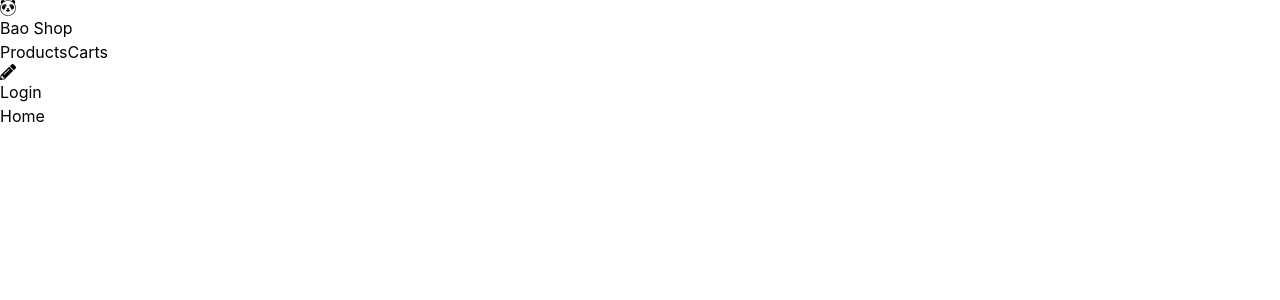
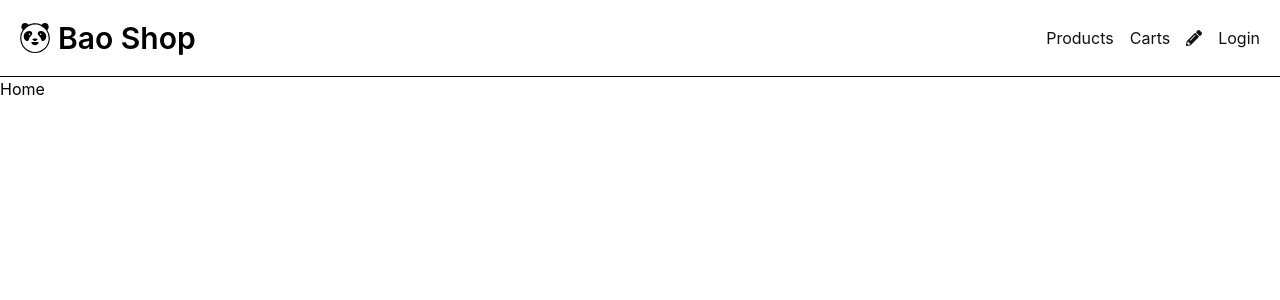
Before and after one commit to Stilllee/baoshop, a React (Create React App) app: page / in a window 1280 px wide. Shown: the top 300 px of the page. Built offline with nearby package versions, Linux system fonts and the light colour scheme.

Commit message:
💄 헤더 스타일링

```diff
--- a/src/components/Navbar.jsx
+++ b/src/components/Navbar.jsx
@@ -5,12 +5,12 @@ import { FaPencilAlt } from "react-icons/fa";
 
 export default function Navbar() {
   return (
-    <header>
-      <Link to="/">
+    <header className="flex justify-between border-b border-black p-5">
+      <Link to="/" className="flex items-center text-3xl gap-2 font-semibold">
         <SiFoodpanda />
         <h1>Bao Shop</h1>
       </Link>
-      <nav>
+      <nav className="flex items-center gap-4 text-text">
         <Link to="/products">Products</Link>
         <Link to="/carts">Carts</Link>
         <Link to="/products/new">
--- a/src/index.css
+++ b/src/index.css
@@ -10,6 +10,11 @@ body {
     "Helvetica Neue", sans-serif;
   -webkit-font-smoothing: antialiased;
   -moz-osx-font-smoothing: grayscale;
+  @apply flex flex-col items-center;
+}
+
+#root {
+  @apply w-full max-w-screen-2xl;
 }
 
 code {
--- a/tailwind.config.js
+++ b/tailwind.config.js
@@ -6,6 +6,9 @@ module.exports = {
       fontFamily: {
         sans: ["Pretendard", "sans-serif"],
       },
+      colors: {
+        text: "#111111",
+      },
     },
   },
   plugins: [],
```
